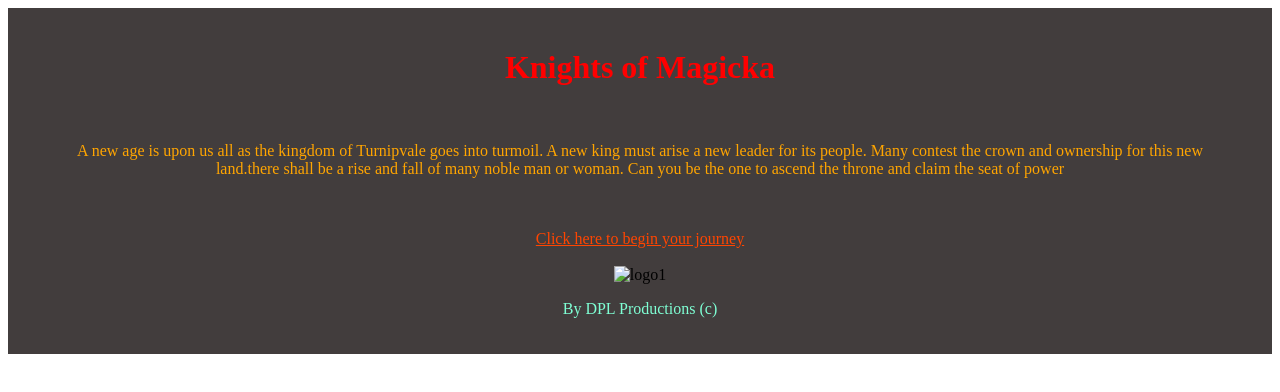
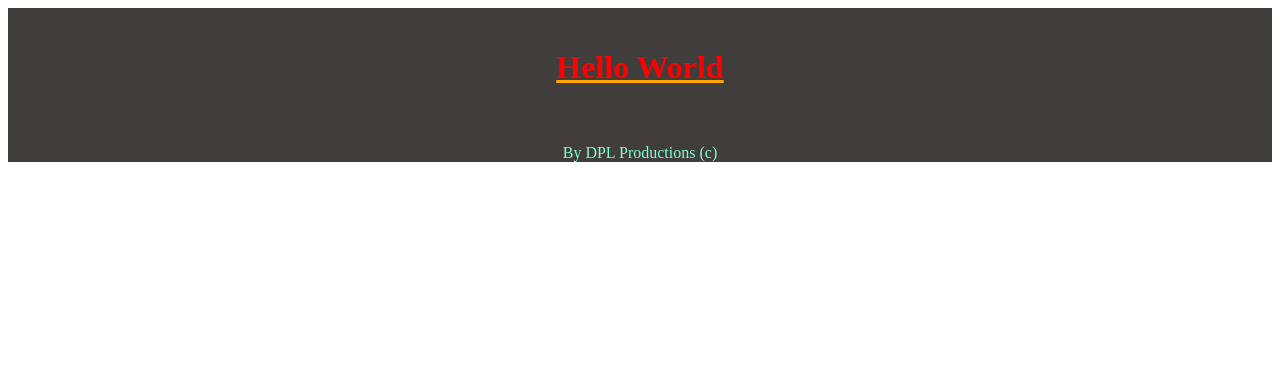
Before and after one commit to dplproductions/dplproductions.github.io, a plain HTML site: page index.html in a window 1280 px wide. Drawn offline with Linux system fonts and the light colour scheme.

Commit message:
Add files via upload

```diff
--- a/index.html
+++ b/index.html
@@ -4,39 +4,25 @@
 <head>
     <meta http-equiv="content-type" content="text/html; charset=UTF-8">
     <meta charset="UTF-8">
-    <title>KOM</title>
+    <title>DplProductions</title>
     <meta name="viewport" content="width=device-width, user-scalable=no, initial-scale=1, maximum-scale=1.0">
     <link rel="stylesheet" href="">
     <script src=""></script>
     <meta name="author" content="DPL Productions">
-    <meta name="keywords" content="text based strategy game; text based 4x; text based war game">
-    <meta name="ROBOTS" content="Index, ALL">
+    <meta name="keywords" content="online mobile gaming">
+    <meta name="ROBOTS" content="No,Index">
 </head>
 
+
 <body>
-    <div class="center text" style="text-align:center">
-        <div class="background" style="background-color:rgb(66, 61, 61)">
-            <div class="margin and padding" style="margin-left:20px; margin-right:20px; padding:20px">
-                <div class="title">
-                    <h1 style="color:Red">Knights of Magicka</h1>
-                </div>
-                <div class="journey begins">
-                    <br>
-                    <p style="color:orange">A new age is upon us all as the kingdom of Turnipvale goes into turmoil. A
-                        new king must arise a new leader for its people. Many contest the crown and ownership for this
-                        new land.there shall be a rise and fall of many noble man or woman. Can you be the one to ascend
-                        the throne and claim the seat of power
-                    </p>
-                    <br>
-                    <br>
-                </div>
-                <div class="homepage start">
-                    <a style="color:orangered" href="race.html">Click here to begin your journey</a>
-                    <br>
-                    <br>
-                </div>
-                <div class="logo1">
-                    <img src="./races/Logo/dplnorm.jpg" width="160px" height="40px" alt="logo1" />
+
+    <div class="heading">
+        <div class="center text" style="text-align:center">
+            <div class="background" style="background-color:rgb(66, 61, 61)">
+                <div class="margin and padding" style="margin-left:20px; margin-right:20px; padding:20px">
+                    <u style="color:orange">
+                        <h1 style="color:red">Hello World</h1>
+                    </u>
                 </div>
                 <div class="logo">
                     <p style="color:aquamarine">By DPL Productions (c)</p>
```
